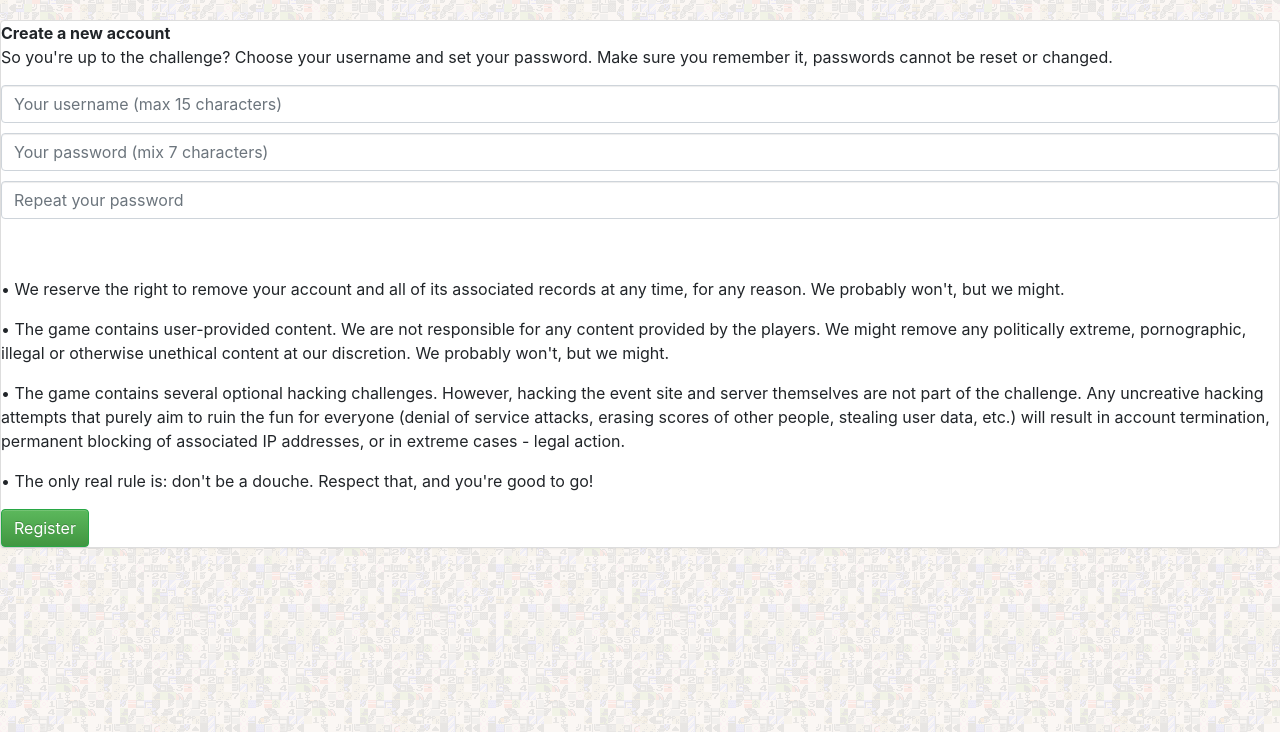
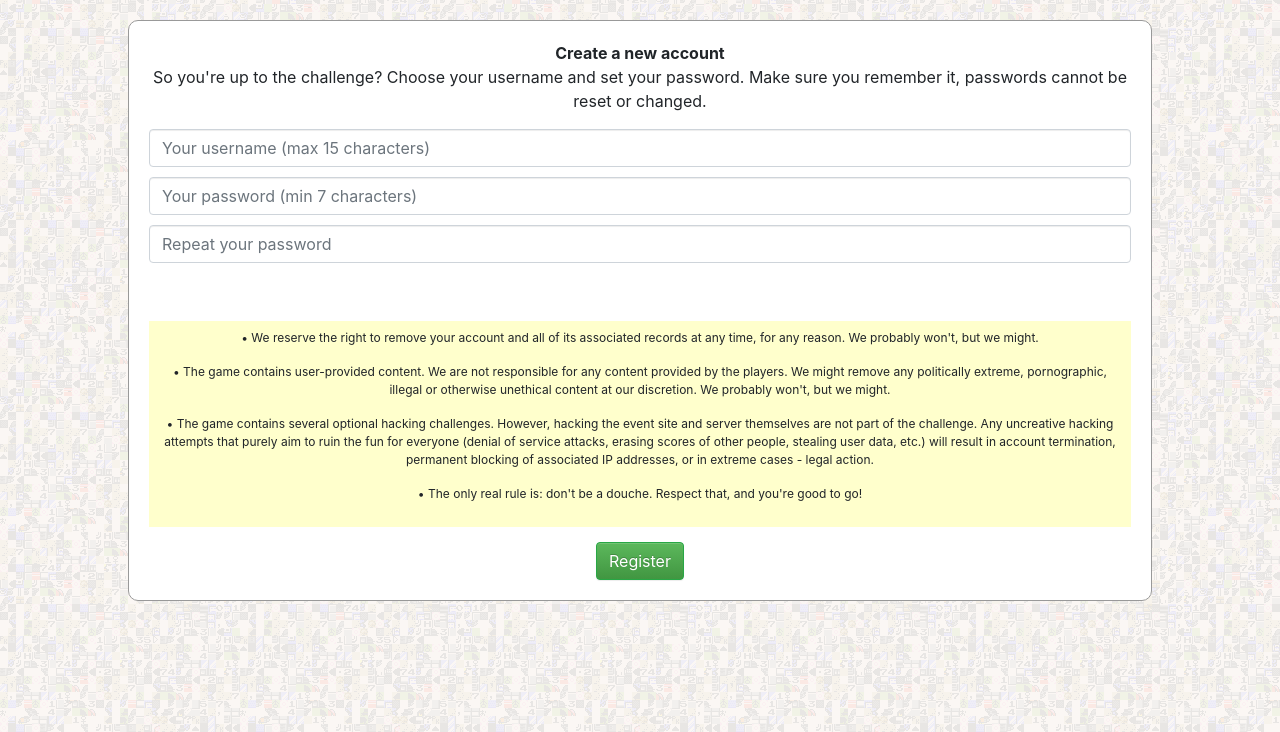
Before and after one commit to OdnetninI/fools2020, a Flask app: page /register in a window 1280 px wide. Shown: the part 68-800 px from the top of the page. Run offline with Flask 2, Linux system fonts and the light colour scheme; parts of the project's set-up code (start-up, migrations or seed data) failed here and were passed over; some libraries are stand-ins or nearby versions.

Commit message:
Fixed layout of register page.

```diff
--- a/fools2020/server/static/style.css
+++ b/fools2020/server/static/style.css
@@ -53,3 +53,11 @@ body {
     font-size: 10px;
     line-height: 15px;
 }
+
+.register-notes {
+	padding: 8px;
+	background: #ffc;
+	font-size: 12px;
+	text-align: center;
+	margin-bottom: 15px;
+}
--- a/fools2020/server/templates/register.html
+++ b/fools2020/server/templates/register.html
@@ -77,15 +77,14 @@
 </nav>
 <div class="navbar-spacing"></div>
 
-<div id="content">
-    <div class="f-container panel panel-default">
+<div class="j-container j-container-mult">
     <div class="f-category">
         <b>Create a new account</b>
     </div>
     <div class="f-inside-padded">
         <p>So you're up to the challenge? Choose your username and set your password. Make sure you remember it, passwords cannot be reset or changed.</p>
         <input type='text' class='form-control f-form-field' placeholder='Your username (max 15 characters)' maxlength="20" id='username'>
-            <input type='password' class='form-control f-form-field' placeholder='Your password (mix 7 characters)' id='pass1'>
+        <input type='password' class='form-control f-form-field' placeholder='Your password (min 7 characters)' id='pass1'>
         <input type='password' class='form-control f-form-field' placeholder='Repeat your password' id='pass2'>
         <br><br>
         <div class='register-notes'>
@@ -94,9 +93,11 @@
             <p>&bull; The game contains several optional hacking challenges. However, hacking the event site and server themselves are not part of the challenge. Any uncreative hacking attempts that purely aim to ruin the fun for everyone (denial of service attacks, erasing scores of other people, stealing user data, etc.) will result in account termination, permanent blocking of associated IP addresses, or in extreme cases - legal action.</p>
             <p>&bull; The only real rule is: don't be a douche. Respect that, and you're good to go!</p>
         </div>
+
+		<!-- TODO: Add reCAPCHA here. -->
+
         <button class="btn btn-success" onclick="register(this)">
             Register
         </button>
     </div>
 </div>
-</div>
```
Lines whose indentation alone changed are shown as unchanged.
